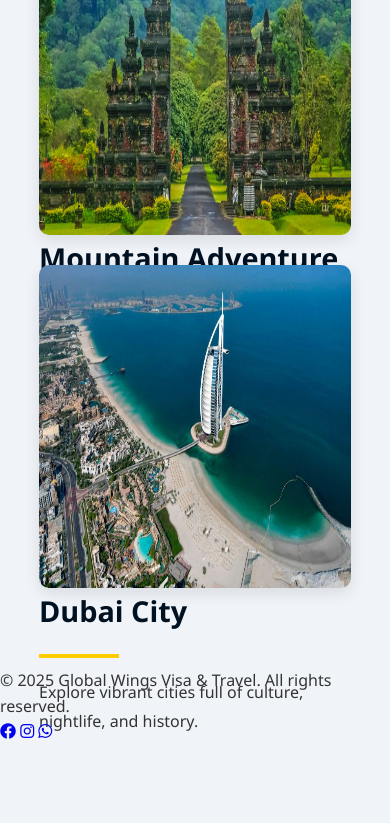
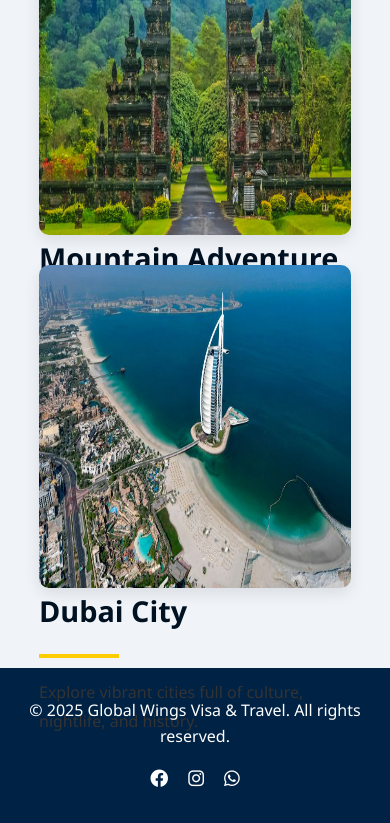
Before and after one commit to Mohan-25-oss/Global-Wings-Visa-Travel, a plain HTML site: page index.html in a window 390 px wide. Shown: the part 4964-5787 px from the top of the page. Before the commit the page ends 5709 px from the top, so only its background shows below. Drawn offline with Linux system fonts and the light colour scheme; files whose address does not match are found by name.

Commit message:
Footer updated

```diff
--- a/css/index.css
+++ b/css/index.css
@@ -524,3 +524,54 @@ img {
         flex: 100%;
     }
 }
+
+/* ===== FOOTER ===== */
+.site-footer {
+    background-color: var(--primary); /* গা dark নীল ব্যাকগ্রাউন্ড */
+    color: white; /* লেখার রঙ সাদা */
+    padding: 40px 10%; /* উপর-নিচে ৪০পিক্সেল এবং পাশে ১০% প্যাডিং */
+    text-align: center; /* লেখাগুলো মাঝখানে থাকবে */
+}
+
+.site-footer .footer-content {
+    display: flex;
+    flex-direction: column; /* আইটেমগুলো উপর থেকে নিচে সাজানো হবে */
+    align-items: center;
+    gap: 20px; /* আইটেমগুলোর মাঝে ২০পিক্সেল ব্যবধান থাকবে */
+}
+
+.site-footer p {
+    margin: 0;
+    font-size: 16px;
+}
+
+.site-footer .social-links {
+    display: flex;
+    gap: 20px; /* প্রতিটি আইকনের মাঝে ২০পিক্সেল গ্যাপ */
+}
+
+.site-footer .social-links a {
+    color: white; /* আইকনের রঙ সাদা */
+    font-size: 20px;
+    transition: transform 0.3s ease, color 0.3s ease;
+}
+
+.site-footer .social-links a:hover {
+    color: var(--secondary); /* হোভার করলে হলুদ হয়ে যাবে */
+    transform: scale(1.2); /* হোভার করলে আইকন একটু বড় দেখাবে */
+}
+
+@media (max-width: 768px) {
+    .site-footer {
+        padding: 30px 5%;
+    }
+
+    .site-footer .footer-content {
+        gap: 15px;
+    }
+
+    .site-footer .social-links a {
+        font-size: 18px;
+    }
+}
+/* ===== END OF CSS ===== */
```
